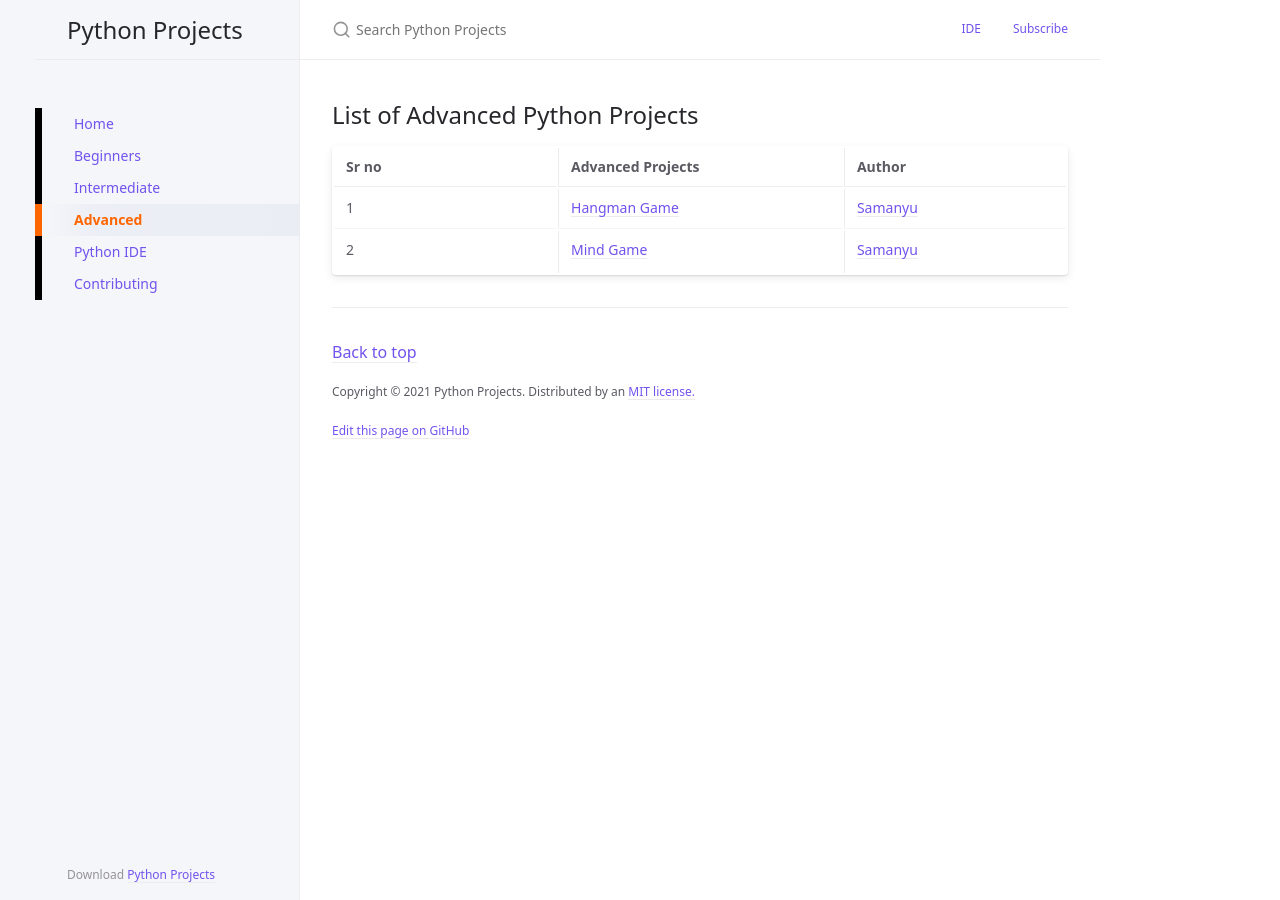
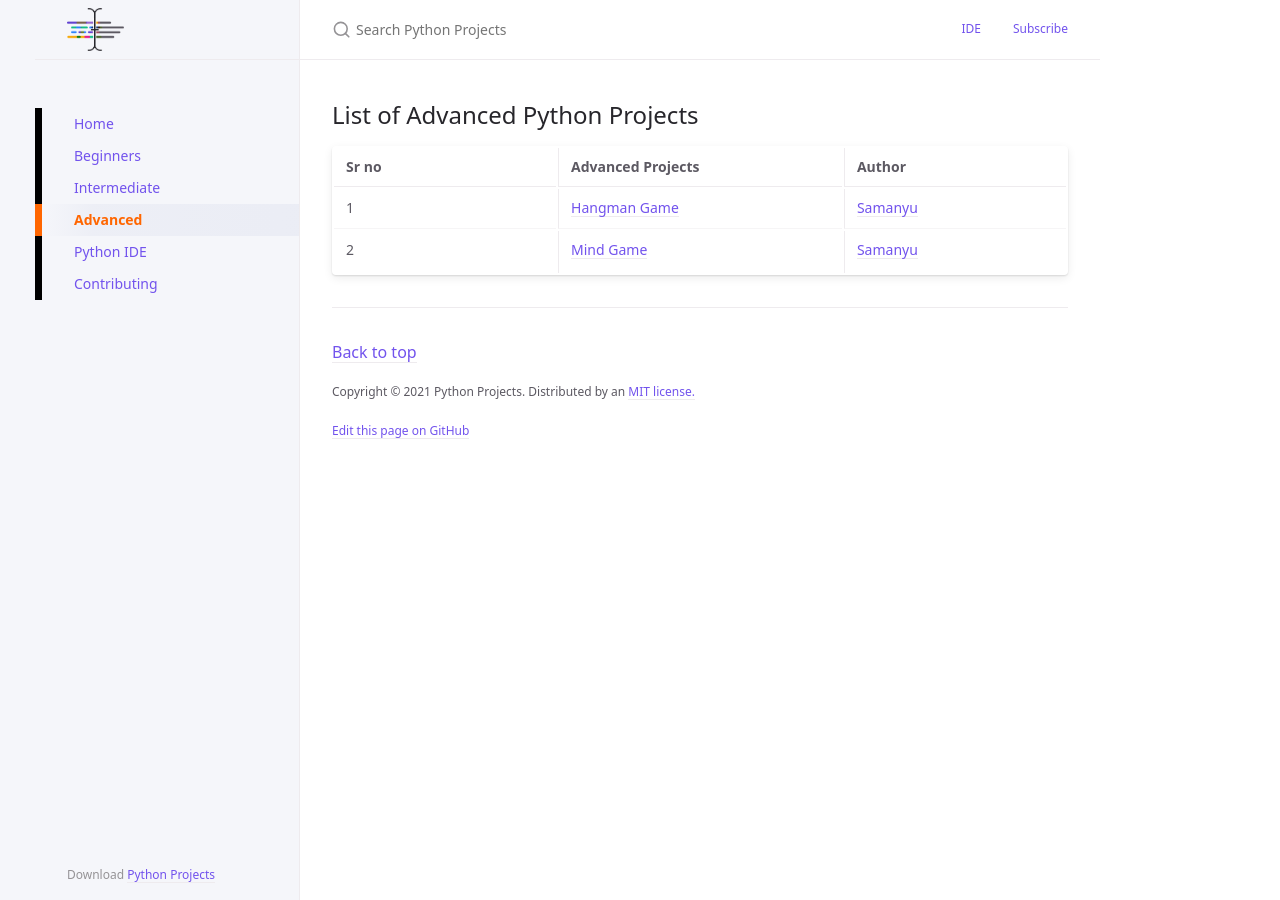
Before and after one commit to pythonhub-org/python-projects, a Jekyll site: the page built from docs/docs/advanced.md, in a window 1280 px wide. Built offline with Jekyll 4.4.1, drawn with Linux system fonts in a browser that asks for light colours; a script that is not in the unit is left out.

Commit message:
Update _config.yml

```diff
--- a/docs/_config.yml
+++ b/docs/_config.yml
@@ -30,7 +30,7 @@ exclude: ["node_modules/", "*.gemspec", "*.gem", "Gemfile", "Gemfile.lock", "pac
 # include: ["docs/tests/"]
 
 # Set a path/url to a logo that will be displayed instead of the title
-#logo: "/assets/images/just-the-docs.png"
+logo: "/assets/images/just-the-docs.png"
 
 # Enable or disable the site search
 # Supports true (default) or false
```
